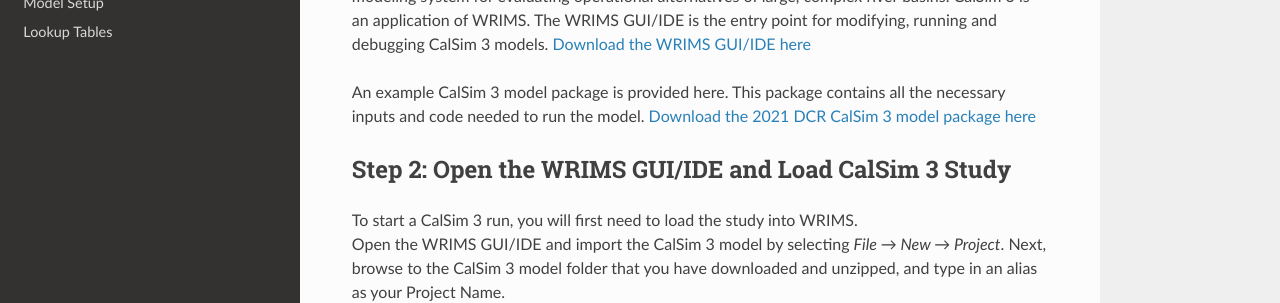
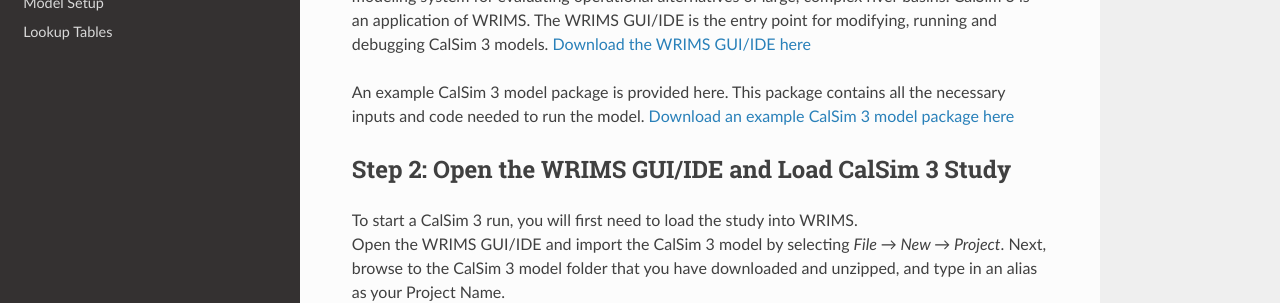
Before and after one commit to CentralValleyModeling/centralvalleymodeling.github.io, an MkDocs documentation site: the page built from docs/hellocalsim.md, in a window 1280 px wide and 900 px high. Shown: the part 303-606 px from the top of the window. Built offline with MkDocs 1.6.1, drawn with Linux system fonts in a browser that asks for light colours; nearby versions of some CDN libraries.

Commit message:
update hellocalsim

```diff
--- a/docs/hellocalsim.md
+++ b/docs/hellocalsim.md
@@ -9,7 +9,7 @@
 [Download the WRIMS GUI/IDE here](https://water.ca.gov/Library/Modeling-and-Analysis/Modeling-Platforms/Water-Resource-Integrated-Modeling-System)
 
 An example CalSim 3 model package is provided here. This package contains all the necessary inputs and code needed to run the model.
-[Download the 2021 DCR CalSim 3 model package here](https://github.com/CentralValleyModeling/calsim3-example/archive/refs/tags/v1.0.0.zip)
+[Download an example CalSim 3 model package here](https://github.com/CentralValleyModeling/calsim3-example/archive/refs/tags/v1.0.0.zip)
 
 ## Step 2: Open the WRIMS GUI/IDE and Load CalSim 3 Study
 To start a CalSim 3 run, you will first need to load the study into WRIMS.
```
Also changed, not shown: site/hellocalsim/index.html, site/index.html, 1 other file.
